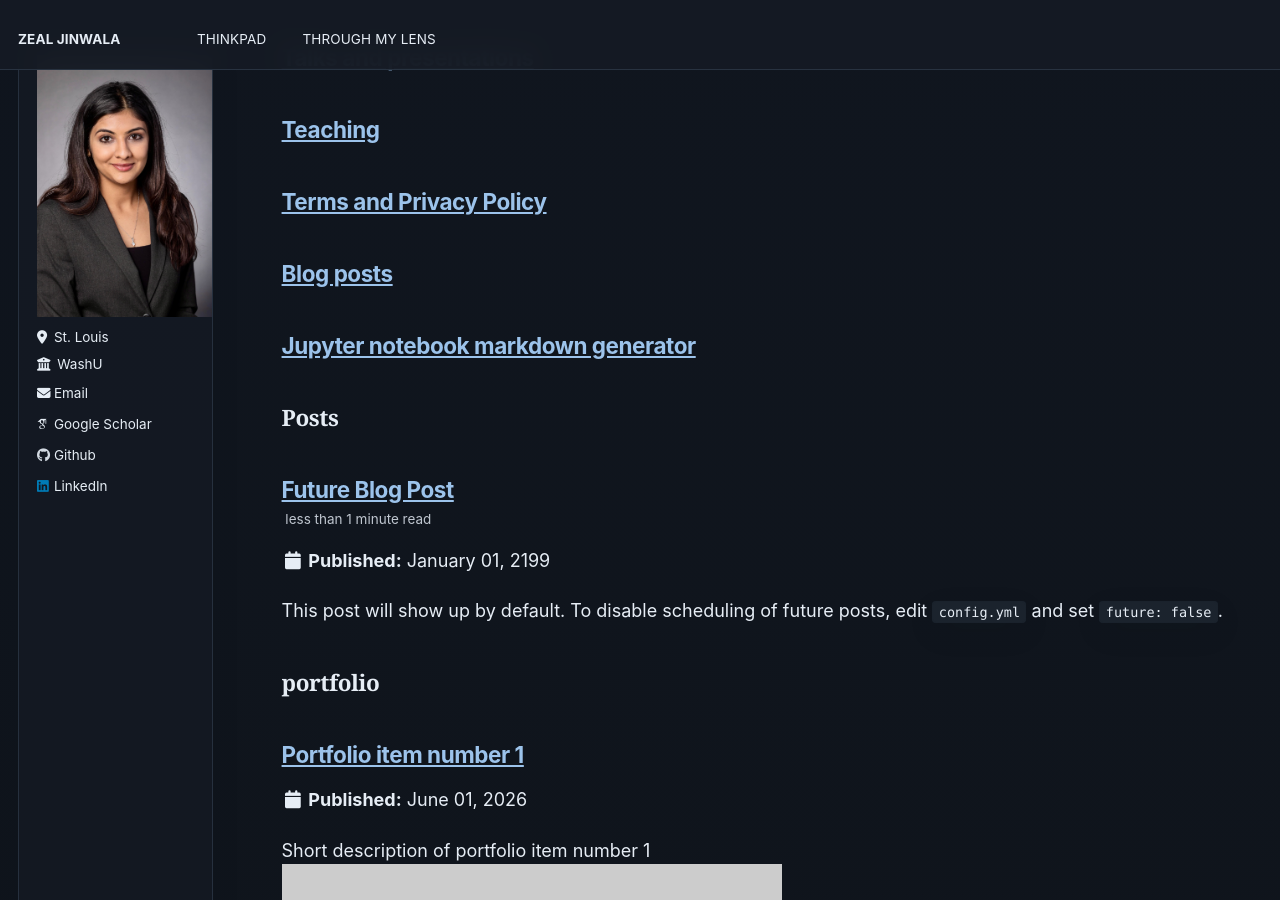
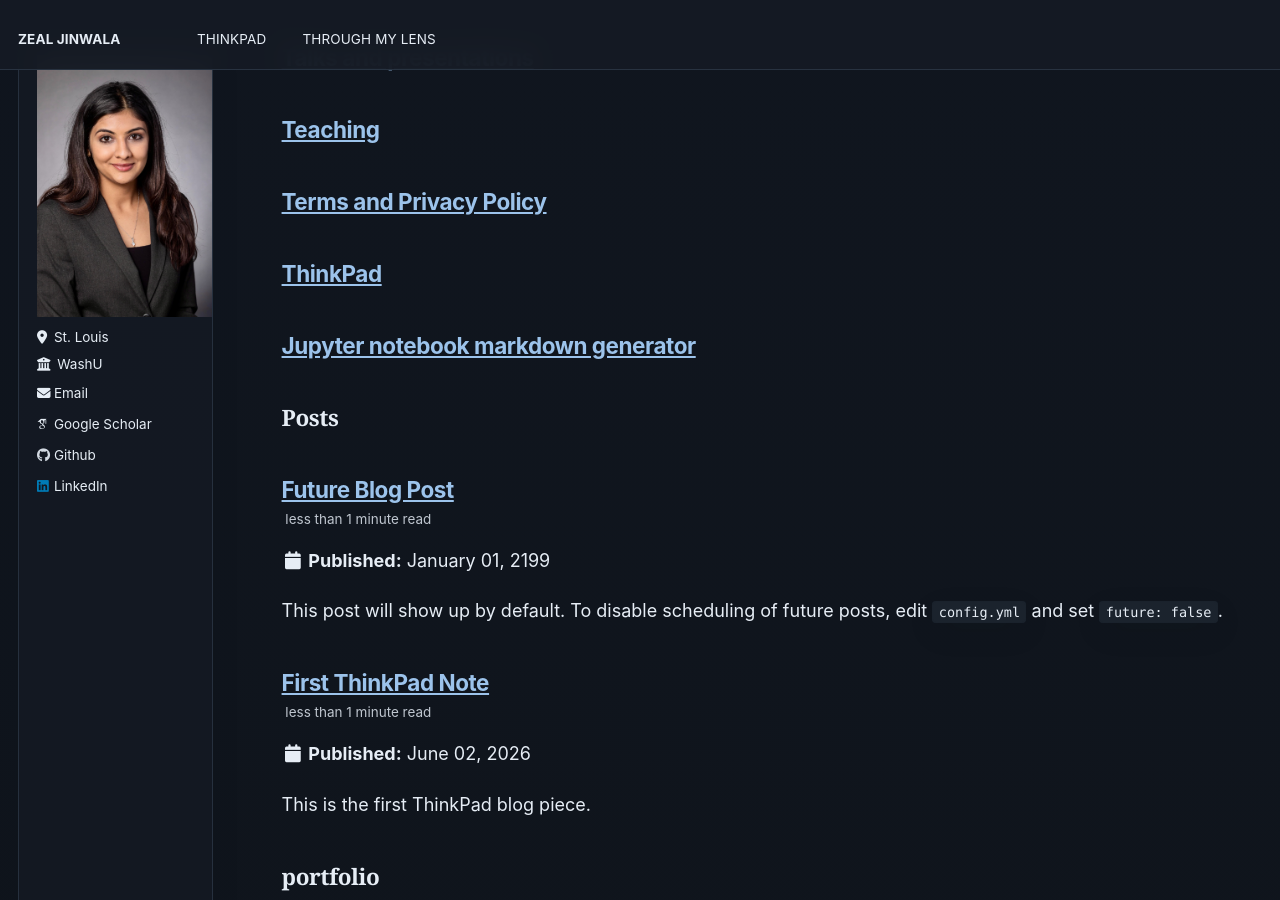
Before and after one commit to zealjinwala/zealjinwala.github.io, a Jekyll site: the page built from _pages/sitemap.md, in a window 1280 px wide and 900 px high, scrolled down 1259 px. Built offline with Jekyll 4.4.1, drawn with Linux system fonts in a browser that asks for light colours; some web fonts are replaced.

Commit message:
updating the blog page

```diff
--- a/_data/navigation.yml
+++ b/_data/navigation.yml
@@ -5,7 +5,7 @@
   #   url: /publications/
 
   - title: "thinkpad"
-    url: /year-archive/
+    url: /thinkpad/
 
   - title: "through my lens"
     url: /some-nice-clicks/
--- a/_layouts/archive.html
+++ b/_layouts/archive.html
@@ -12,7 +12,7 @@
   {% endunless %}
 {% endif %}
 
-<div id="main" class="{% if page.url == '/year-archive/' or page.url == '/some-nice-clicks/' %}main--wide{% endif %}" role="main">
+<div id="main" class="{% if page.url == '/thinkpad/' or page.url == '/year-archive/' or page.url == '/some-nice-clicks/' %}main--wide{% endif %}" role="main">
   {% include sidebar.html %}
 
   <div class="archive">
--- /dev/null
+++ b/_posts/2026-06-02-first-thinkpad-note.md
@@ -0,0 +1,10 @@
+---
+title: "First ThinkPad Note"
+date: 2026-06-02
+---
+
+This is the first ThinkPad blog piece.
+
+Use this post page for the full text, while the ThinkPad index page only shows the linked title.
+
+You can add more blog pieces by creating additional markdown files in `_posts` with the same pattern.
```
Also changed, not shown: _pages/year-archive.html (+12 -9 lines).
